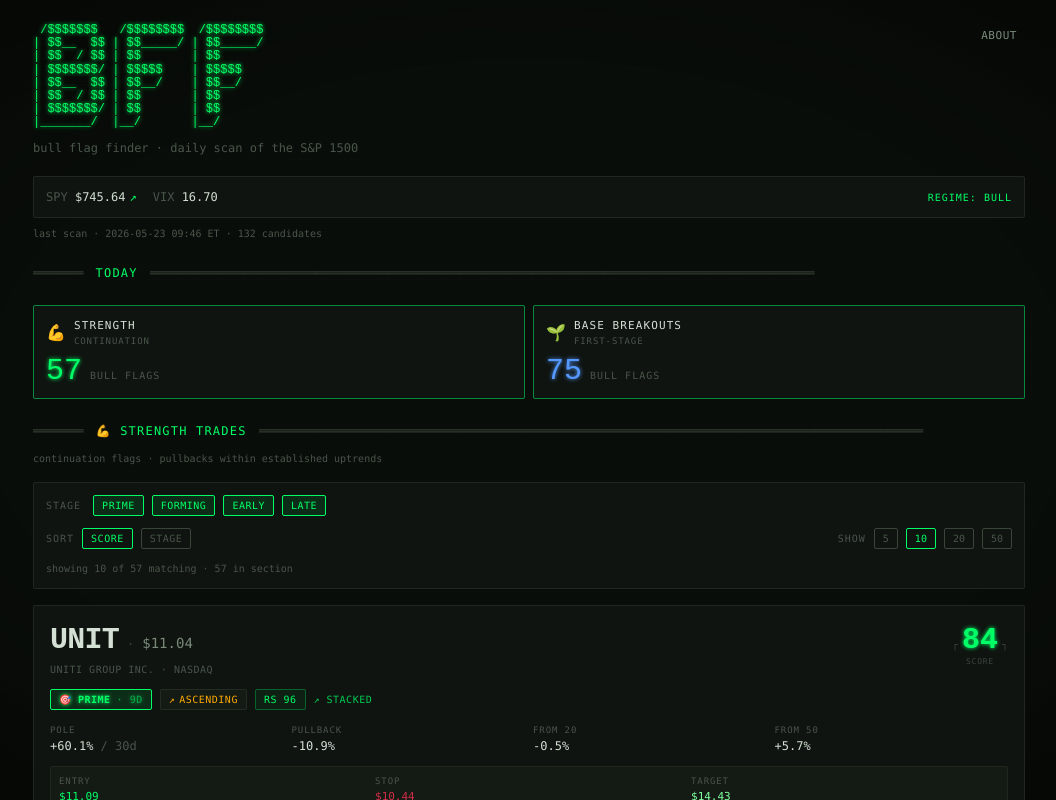
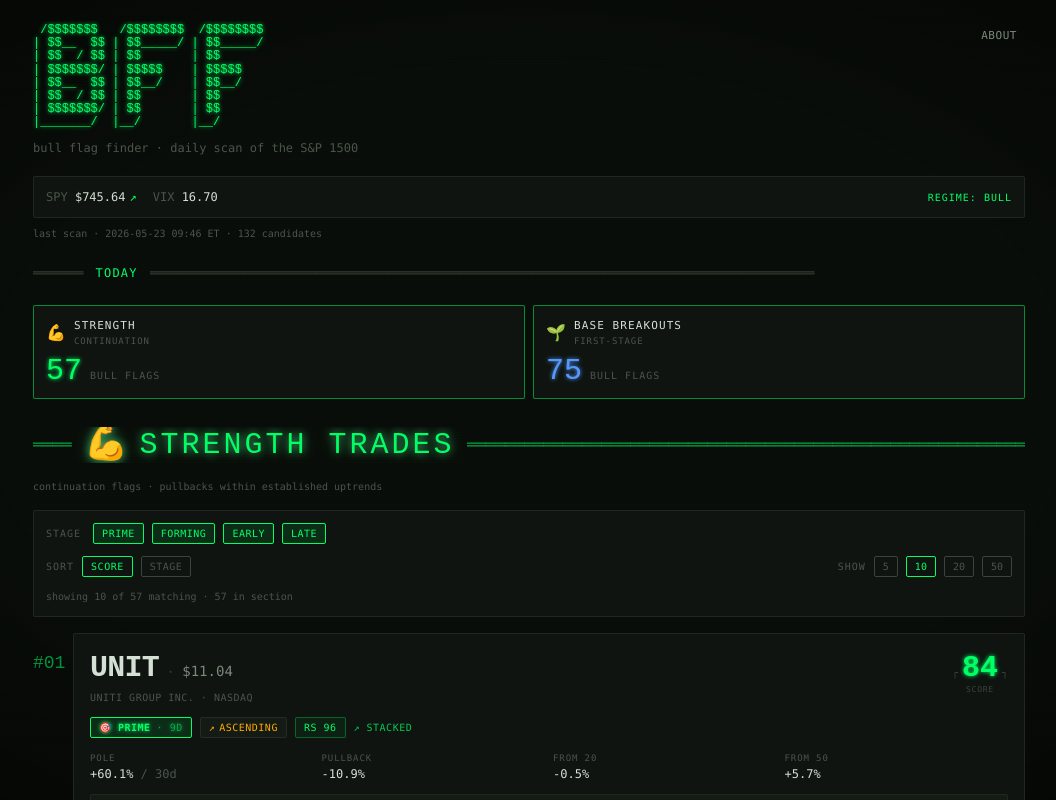
Before and after one commit to duuuval/Bull_Flag_Finder, a Next.js app: page / in a window 1280 px wide. Shown: the top 800 px of the page, without its empty margins (111-1167 px from the left). Built offline with nearby package versions, Linux system fonts and the light colour scheme.

Commit message:
Update TwoSectionScanner.tsx

```diff
--- a/app/TwoSectionScanner.tsx
+++ b/app/TwoSectionScanner.tsx
@@ -2,7 +2,6 @@
 
 import { useState, useMemo } from 'react';
 import CandidateCard from '@/components/CandidateCard';
-import { Divider } from '@/components/ASCIIFlair';
 
 type Stage = 'early' | 'forming' | 'prime' | 'late';
 type SortMode = 'score' | 'stage';
@@ -65,7 +64,13 @@ function SectionView({
 
   const visible = filtered.slice(0, limit);
 
-  const accentColor = accent === 'green' ? 'text-terminal-green' : 'text-terminal-blue';
+  // Per-accent styling: text color, glow, divider color
+  const accentText = accent === 'green' ? 'text-terminal-green' : 'text-terminal-blue';
+  const accentDivider = accent === 'green' ? 'text-terminal-green/60' : 'text-terminal-blue/60';
+  // Tailwind doesn't have a "drop-shadow-glow" out of the box; use inline style for the glow
+  const accentGlow = accent === 'green'
+    ? { textShadow: '0 0 8px rgba(74, 222, 128, 0.7), 0 0 16px rgba(74, 222, 128, 0.4)' }
+    : { textShadow: '0 0 8px rgba(96, 165, 250, 0.7), 0 0 16px rgba(96, 165, 250, 0.4)' };
 
   const toggleStage = (s: Stage) => {
     setStages(prev => {
@@ -77,14 +82,24 @@ function SectionView({
   };
 
   return (
-    <section className="mb-10">
-      <div className="flex items-baseline gap-3 my-6 text-terminal-gray-dim overflow-hidden">
-        <span className="font-mono text-xs shrink-0">═══════</span>
-        <span className={`font-mono text-xs ${accentColor} uppercase tracking-widest shrink-0`}>
-          {emoji} {title}
+    <section className="mb-12">
+      {/* LOUDER section header: bigger text, accent-colored glow, thicker dividers */}
+      <div className="flex items-center gap-3 my-7 overflow-hidden">
+        <span className={`font-mono text-base ${accentDivider} shrink-0`} aria-hidden>
+          ════
         </span>
-        <span className="font-mono text-xs flex-1 overflow-hidden whitespace-nowrap">
-          ════════════════════════════════════════════════════════════════════════════════════════════
+        <span
+          className={`font-display text-2xl sm:text-3xl ${accentText} uppercase tracking-widest shrink-0`}
+          style={accentGlow}
+        >
+          <span className="mr-2 align-middle text-[1.2em]">{emoji}</span>
+          {title}
+        </span>
+        <span
+          className={`font-mono text-base ${accentDivider} flex-1 overflow-hidden whitespace-nowrap`}
+          aria-hidden
+        >
+          ═══════════════════════════════════════════════════════════════════════════════
         </span>
       </div>
       <p className="text-text-muted text-[10px] font-mono mb-4 -mt-3">{subtitle}</p>
@@ -146,9 +161,10 @@ function SectionView({
             </div>
           </div>
 
+          {/* Ranked list: rank number to the left of each card */}
           <div className="space-y-3">
-            {visible.map(c => (
-              <CandidateCard key={c.ticker} candidate={c} />
+            {visible.map((c, idx) => (
+              <RankedCandidate key={c.ticker} rank={idx + 1} candidate={c} />
             ))}
           </div>
 
@@ -162,3 +178,20 @@ function SectionView({
     </section>
   );
 }
+
+function RankedCandidate({ rank, candidate }: { rank: number; candidate: any }) {
+  const rankStr = String(rank).padStart(2, '0');
+  return (
+    <div className="flex items-start gap-2">
+      <div
+        className="font-display text-terminal-green-dim/70 text-base sm:text-lg tabular-nums pt-4 shrink-0 w-7 sm:w-8 text-right select-none"
+        aria-label={`rank ${rank}`}
+      >
+        #{rankStr}
+      </div>
+      <div className="flex-1 min-w-0">
+        <CandidateCard candidate={candidate} />
+      </div>
+    </div>
+  );
+}
```
